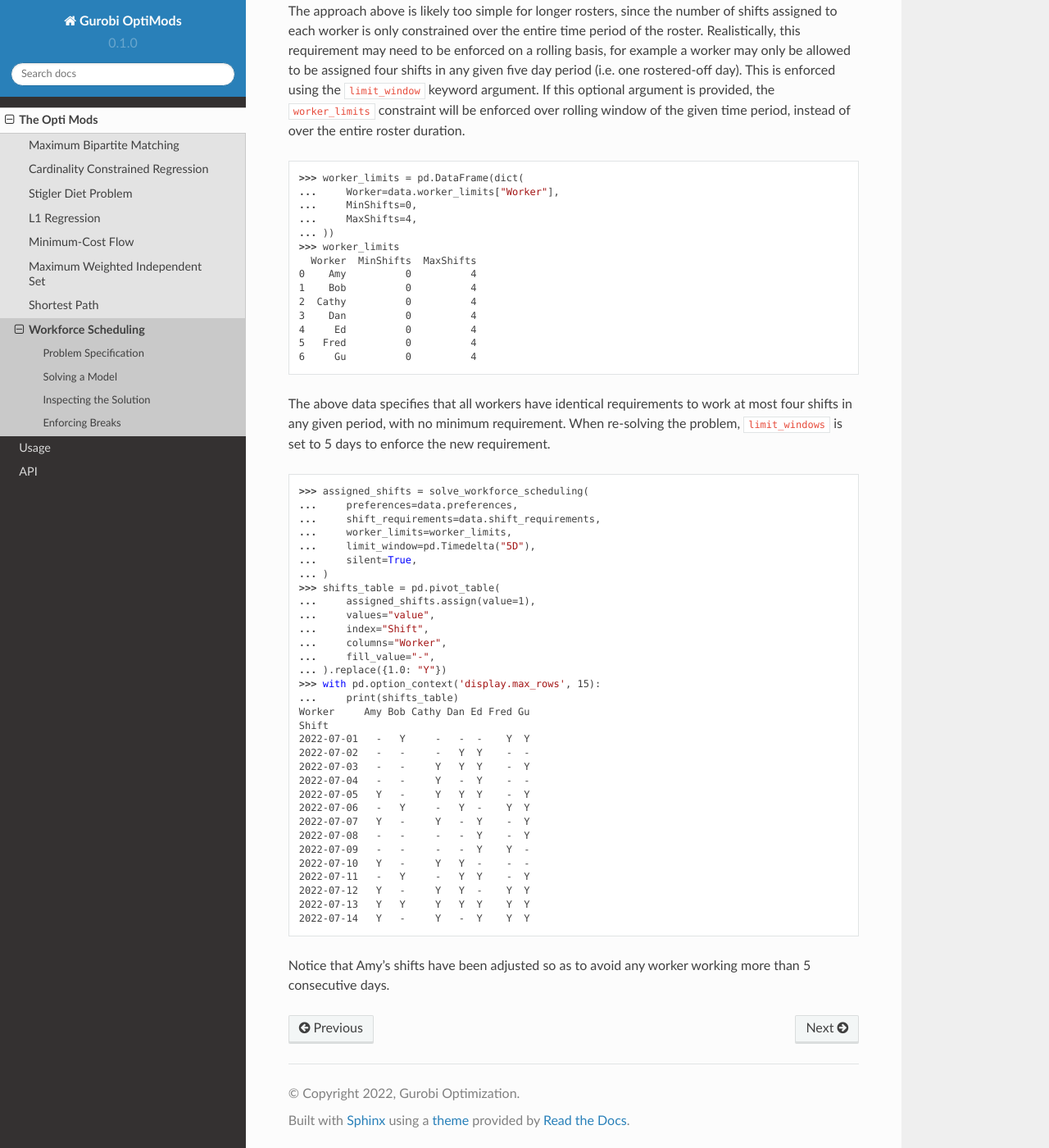
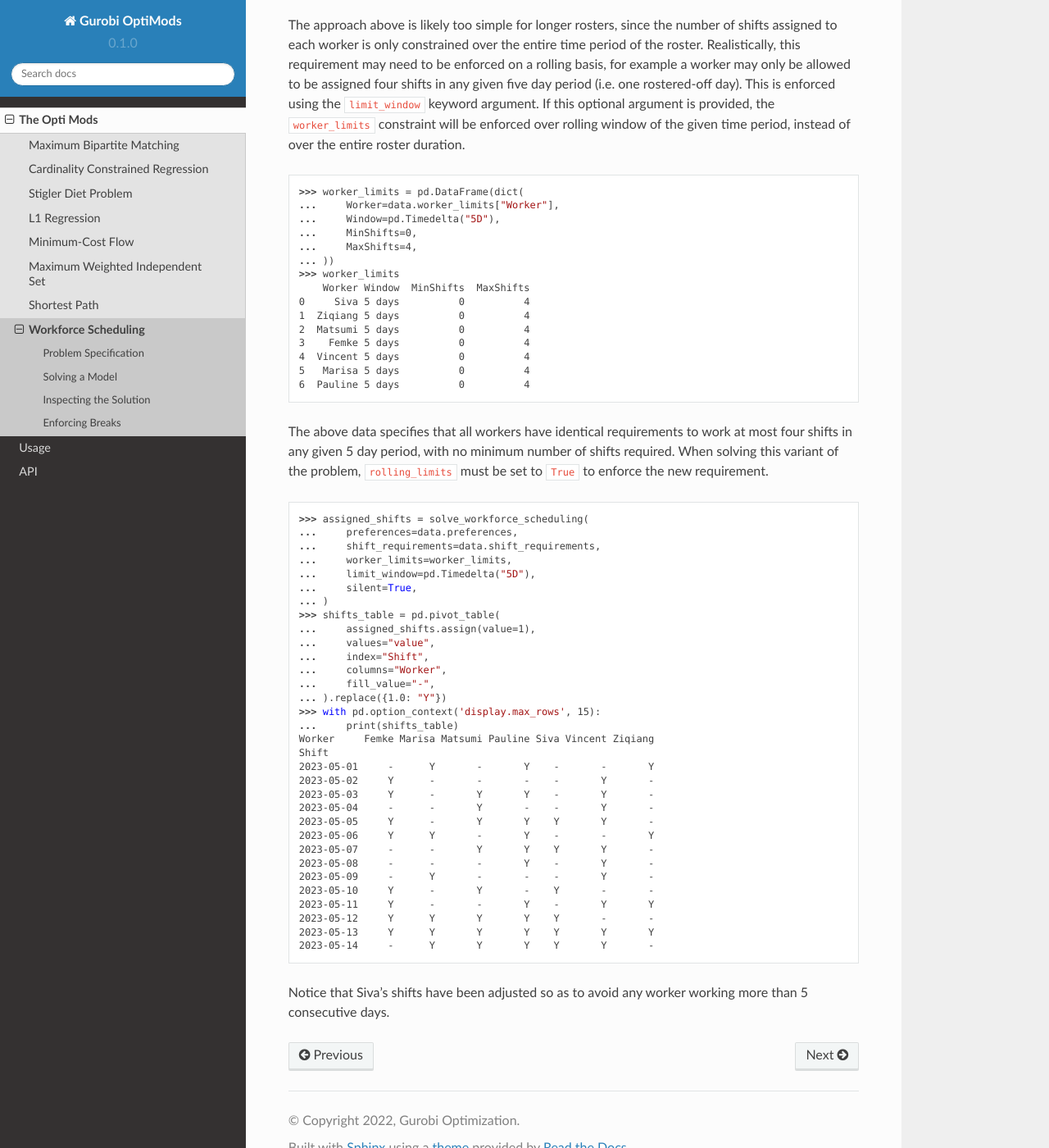
Before and after one commit to Gurobi/gurobi-optimods, a Sphinx documentation site: the page built from docs/source/mods/workforce.rst, in a window 1280 px wide and 1400 px high, scrolled down 3570 px. Shown: the whole window at 82% size. Built offline with Sphinx 7.4.7 and the Read the Docs theme 2.0.0, drawn with Linux system fonts in a browser that asks for light colours; some of the changed text lies outside the part shown.

Commit message:
Refresh a tired old dataset

```diff
--- a/docs/source/mods/workforce.rst
+++ b/docs/source/mods/workforce.rst
@@ -102,7 +102,7 @@ the Data Specification above. The tabs below show example data for each frame.
     .. tab:: ``preferences``
 
         The following example table lists worker availability and preferences.
-        For example, Amy is available on July 2nd, 3rd, 5th, and so on, with a
+        For example, Siva is available on July 2nd, 3rd, 5th, and so on, with a
         stronger preference to be assigned the shift on the 5th.
 
         .. doctest:: workforce
@@ -111,18 +111,18 @@ the Data Specification above. The tabs below show example data for each frame.
             >>> from gurobi_optimods import datasets
             >>> data = datasets.load_workforce()
             >>> data.preferences
-               Worker      Shift  Preference
-            0     Amy 2022-07-02         2.0
-            1     Amy 2022-07-03         2.0
-            2     Amy 2022-07-05         5.0
-            3     Amy 2022-07-07         3.0
-            4     Amy 2022-07-09         2.0
-            ..    ...        ...         ...
-            67     Gu 2022-07-10         4.0
-            68     Gu 2022-07-11         5.0
-            69     Gu 2022-07-12         2.0
-            70     Gu 2022-07-13         4.0
-            71     Gu 2022-07-14         3.0
+                 Worker      Shift  Preference
+            0      Siva 2023-05-02         2.0
+            1      Siva 2023-05-03         2.0
+            2      Siva 2023-05-05         5.0
+            3      Siva 2023-05-07         3.0
+            4      Siva 2023-05-09         2.0
+            ..      ...        ...         ...
+            67  Pauline 2023-05-10         4.0
+            68  Pauline 2023-05-11         5.0
+            69  Pauline 2023-05-12         2.0
+            70  Pauline 2023-05-13         4.0
+            71  Pauline 2023-05-14         3.0
             <BLANKLINE>
             [72 rows x 3 columns]
 
@@ -142,17 +142,17 @@ the Data Specification above. The tabs below show example data for each frame.
             >>> data = datasets.load_workforce()
             >>> data.shift_requirements
                     Shift  Required
-            0  2022-07-01         3
-            1  2022-07-02         2
-            2  2022-07-03         4
-            3  2022-07-04         2
-            4  2022-07-05         5
+            0  2023-05-01         3
+            1  2023-05-02         2
+            2  2023-05-03         4
+            3  2023-05-04         2
+            4  2023-05-05         5
             ..        ...       ...
-            9  2022-07-10         3
-            10 2022-07-11         4
-            11 2022-07-12         5
-            12 2022-07-13         7
-            13 2022-07-14         5
+            9  2023-05-10         3
+            10 2023-05-11         4
+            11 2023-05-12         5
+            12 2023-05-13         7
+            13 2023-05-14         5
             <BLANKLINE>
             [14 rows x 2 columns]
 
@@ -169,14 +169,14 @@ the Data Specification above. The tabs below show example data for each frame.
             >>> from gurobi_optimods import datasets
             >>> data = datasets.load_workforce()
             >>> data.worker_limits
-              Worker  MinShifts  MaxShifts
-            0    Amy          6          8
-            1    Bob          6          7
-            2  Cathy          6          8
-            3    Dan          5          8
-            4     Ed          6          8
-            5   Fred          5          8
-            6     Gu          6          8
+                Worker  MinShifts  MaxShifts
+            0     Siva          6          8
+            1  Ziqiang          6          7
+            2  Matsumi          6          8
+            3    Femke          5          8
+            4  Vincent          6          8
+            5   Marisa          5          8
+            6  Pauline          6          8
 
         In the mathematical model, this table provides the values :math:`l_w`
         and :math:`u_w`.
@@ -263,18 +263,18 @@ dataframe.
     :options: +NORMALIZE_WHITESPACE
 
     >>> assigned_shifts
-       Worker      Shift  Preference
-    0     Amy 2022-07-03         2.0
-    1     Amy 2022-07-05         5.0
-    2     Amy 2022-07-07         3.0
-    3     Amy 2022-07-10         4.0
-    4     Amy 2022-07-11         5.0
-    ..    ...        ...         ...
-    47     Gu 2022-07-07         2.0
-    48     Gu 2022-07-11         5.0
-    49     Gu 2022-07-12         2.0
-    50     Gu 2022-07-13         4.0
-    51     Gu 2022-07-14         3.0
+          Worker      Shift  Preference
+    0       Siva 2023-05-03         2.0
+    1       Siva 2023-05-05         5.0
+    2       Siva 2023-05-07         3.0
+    3       Siva 2023-05-10         4.0
+    4       Siva 2023-05-11         5.0
+    ..       ...        ...         ...
+    47   Pauline 2023-05-07         2.0
+    48   Pauline 2023-05-11         5.0
+    49   Pauline 2023-05-12         2.0
+    50   Pauline 2023-05-13         4.0
+    51   Pauline 2023-05-14         3.0
     <BLANKLINE>
     [52 rows x 3 columns]
 
@@ -287,6 +287,7 @@ for further processing.
 .. doctest:: workforce
     :options: +NORMALIZE_WHITESPACE
 
+    >>> import pandas as pd
     >>> shifts_table = pd.pivot_table(
     ...     assigned_shifts.assign(value=1),
     ...     values="value",
@@ -296,22 +297,22 @@ for further processing.
     ... ).replace({1.0: "Y"})
     >>> with pd.option_context('display.max_rows', 15):
     ...     print(shifts_table)
-    Worker     Amy Bob Cathy Dan Ed Fred Gu
+    Worker     Femke Marisa Matsumi Pauline Siva Vincent Ziqiang
     Shift
-    2022-07-01   -   Y     -   -  -    Y  Y
-    2022-07-02   -   -     -   Y  Y    -  -
-    2022-07-03   Y   -     Y   Y  Y    -  -
-    2022-07-04   -   -     Y   -  Y    -  -
-    2022-07-05   Y   Y     Y   Y  -    -  Y
-    2022-07-06   -   Y     -   Y  -    Y  Y
-    2022-07-07   Y   -     Y   -  Y    -  Y
-    2022-07-08   -   Y     -   -  Y    -  -
-    2022-07-09   -   -     -   -  Y    Y  -
-    2022-07-10   Y   -     Y   Y  -    -  -
-    2022-07-11   Y   Y     -   Y  -    -  Y
-    2022-07-12   Y   -     Y   Y  -    Y  Y
-    2022-07-13   Y   Y     Y   Y  Y    Y  Y
-    2022-07-14   Y   -     Y   -  Y    Y  Y
+    2023-05-01     -      Y       -       Y    -       -       Y
+    2023-05-02     Y      -       -       -    -       Y       -
+    2023-05-03     Y      -       Y       -    Y       Y       -
+    2023-05-04     -      -       Y       -    -       Y       -
+    2023-05-05     Y      -       Y       Y    Y       -       Y
+    2023-05-06     Y      Y       -       Y    -       -       Y
+    2023-05-07     -      -       Y       Y    Y       Y       -
+    2023-05-08     -      -       -       -    -       Y       Y
+    2023-05-09     -      Y       -       -    -       Y       -
+    2023-05-10     Y      -       Y       -    Y       -       -
+    2023-05-11     Y      -       -       Y    Y       -       Y
+    2023-05-12     Y      Y       Y       Y    Y       -       -
+    2023-05-13     Y      Y       Y       Y    Y       Y       Y
+    2023-05-14     -      Y       Y       Y    Y       Y       -
 
 Enforcing Breaks
 ----------------
@@ -331,23 +332,24 @@ duration.
 
     >>> worker_limits = pd.DataFrame(dict(
     ...     Worker=data.worker_limits["Worker"],
+    ...     Window=pd.Timedelta("5D"),
     ...     MinShifts=0,
     ...     MaxShifts=4,
     ... ))
     >>> worker_limits
-      Worker  MinShifts  MaxShifts
-    0    Amy          0          4
-    1    Bob          0          4
-    2  Cathy          0          4
-    3    Dan          0          4
-    4     Ed          0          4
-    5   Fred          0          4
-    6     Gu          0          4
+        Worker Window  MinShifts  MaxShifts
+    0     Siva 5 days          0          4
+    1  Ziqiang 5 days          0          4
+    2  Matsumi 5 days          0          4
+    3    Femke 5 days          0          4
+    4  Vincent 5 days          0          4
+    5   Marisa 5 days          0          4
+    6  Pauline 5 days          0          4
 
-The above data specifies that all workers have identical requirements to work
-at most four shifts in any given period, with no minimum requirement. When
-re-solving the problem, ``limit_windows`` is set to 5 days to enforce the new
-requirement.
+The above data specifies that all workers have identical requirements to work at
+most four shifts in any given 5 day period, with no minimum number of shifts
+required. When solving this variant of the problem, ``rolling_limits`` must be
+set to ``True`` to enforce the new requirement.
 
 .. doctest:: workforce
     :options: +NORMALIZE_WHITESPACE +ELLIPSIS
@@ -368,22 +370,22 @@ requirement.
     ... ).replace({1.0: "Y"})
     >>> with pd.option_context('display.max_rows', 15):
     ...     print(shifts_table)
-    Worker     Amy Bob Cathy Dan Ed Fred Gu
+    Worker     Femke Marisa Matsumi Pauline Siva Vincent Ziqiang
     Shift
-    2022-07-01   -   Y     -   -  -    Y  Y
-    2022-07-02   -   -     -   Y  Y    -  -
-    2022-07-03   -   -     Y   Y  Y    -  Y
-    2022-07-04   -   -     Y   -  Y    -  -
-    2022-07-05   Y   -     Y   Y  Y    -  Y
-    2022-07-06   -   Y     -   Y  -    Y  Y
-    2022-07-07   Y   -     Y   -  Y    -  Y
-    2022-07-08   -   -     -   -  Y    -  Y
-    2022-07-09   -   -     -   -  Y    Y  -
-    2022-07-10   Y   -     Y   Y  -    -  -
-    2022-07-11   -   Y     -   Y  Y    -  Y
-    2022-07-12   Y   -     Y   Y  -    Y  Y
-    2022-07-13   Y   Y     Y   Y  Y    Y  Y
-    2022-07-14   Y   -     Y   -  Y    Y  Y
+    2023-05-01     -      Y       -       Y    -       -       Y
+    2023-05-02     Y      -       -       -    -       Y       -
+    2023-05-03     Y      -       Y       Y    -       Y       -
+    2023-05-04     -      -       Y       -    -       Y       -
+    2023-05-05     Y      -       Y       Y    Y       Y       -
+    2023-05-06     Y      Y       -       Y    -       -       Y
+    2023-05-07     -      -       Y       Y    Y       Y       -
+    2023-05-08     -      -       -       Y    -       Y       -
+    2023-05-09     -      Y       -       -    -       Y       -
+    2023-05-10     Y      -       Y       -    Y       -       -
+    2023-05-11     Y      -       -       Y    -       Y       Y
+    2023-05-12     Y      Y       Y       Y    Y       -       -
+    2023-05-13     Y      Y       Y       Y    Y       Y       Y
+    2023-05-14     -      Y       Y       Y    Y       Y       -
 
-Notice that Amy's shifts have been adjusted so as to avoid any worker working
+Notice that Siva's shifts have been adjusted so as to avoid any worker working
 more than 5 consecutive days.
```
Also changed, not shown: 3 other files.
